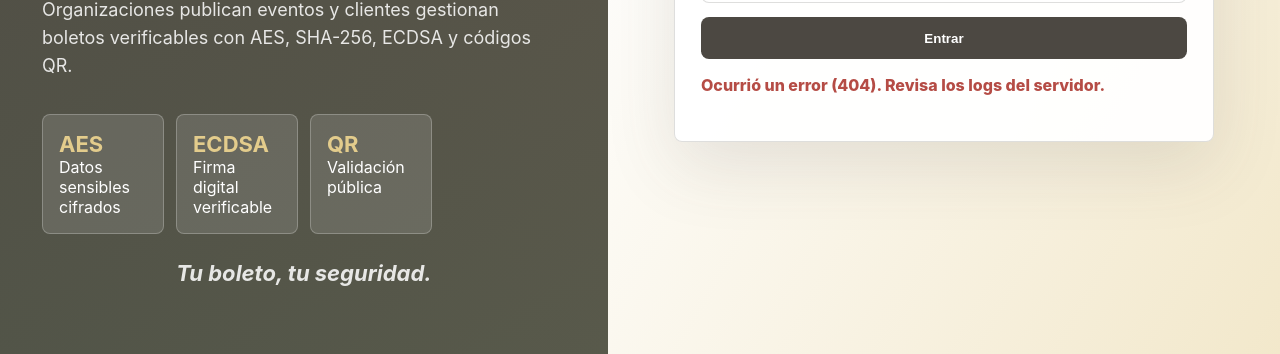
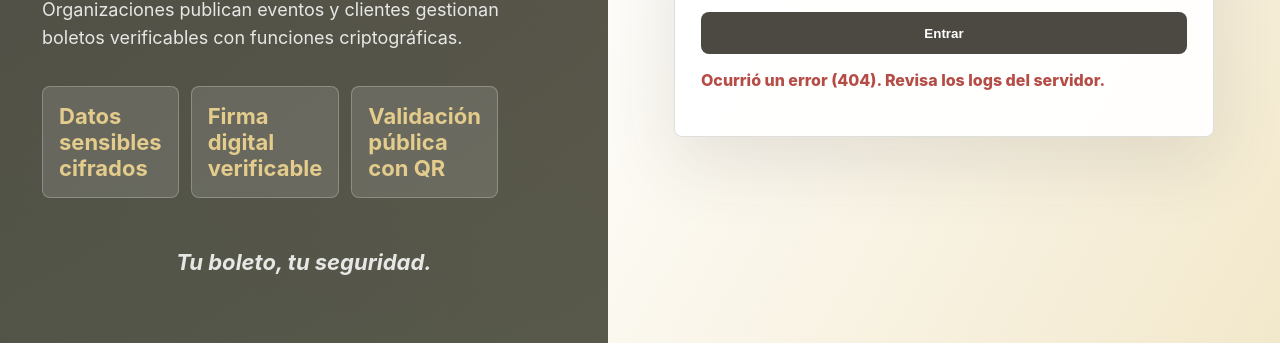
Before and after one commit to KrizKs/RaizPass, a website: page public/index.html in a window 1280 px wide. Shown: the part 457-811 px from the top of the page. Drawn offline with Linux system fonts and the light colour scheme; no server answers.

Commit message:
Update index.html

```diff
--- a/public/index.html
+++ b/public/index.html
@@ -12,11 +12,11 @@
         <div>
           <div class="brand-mark"><span class="logo"><img src="/LogoEVRaizPass.png" alt="Eventos Globales"></span><span>RaizPass</span></div>
           <h1>Intermediario seguro para eventos con boletos privados</h1>
-          <p>Organizaciones publican eventos y clientes gestionan boletos verificables con AES, SHA-256, ECDSA y códigos QR.</p>
+          <p>Organizaciones publican eventos y clientes gestionan boletos verificables con funciones criptográficas.</p>
           <div class="crypto-strip">
-            <div class="metric"><strong>AES</strong><span>Datos sensibles cifrados</span></div>
-            <div class="metric"><strong>ECDSA</strong><span>Firma digital verificable</span></div>
-            <div class="metric"><strong>QR</strong><span>Validación pública</span></div>
+            <div class="metric"><strong>Datos sensibles cifrados</strong><span></span></div>
+            <div class="metric"><strong>Firma digital verificable</strong><span></span></div>
+            <div class="metric"><strong>Validación pública con QR</strong><span></span></div>
           </div>
         </div>
         <p style="text-align:center;font-size:22px;font-style:oblique;"><strong>Tu boleto, tu seguridad.</strong></p>
```
